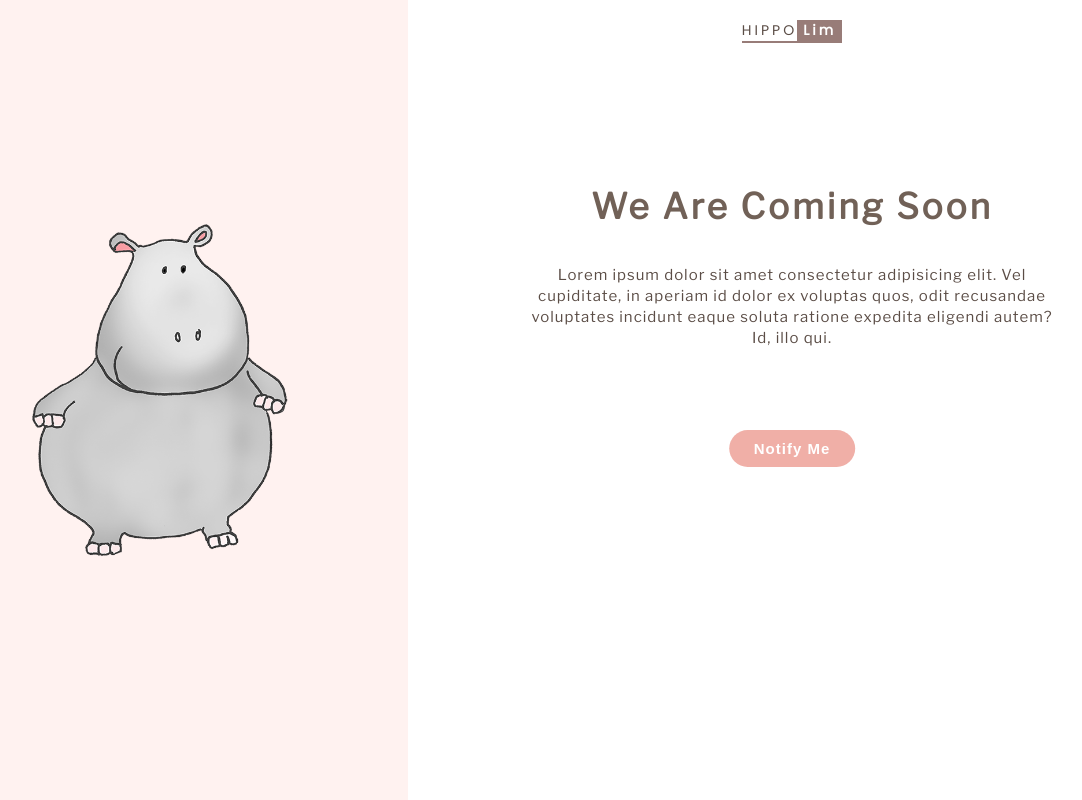
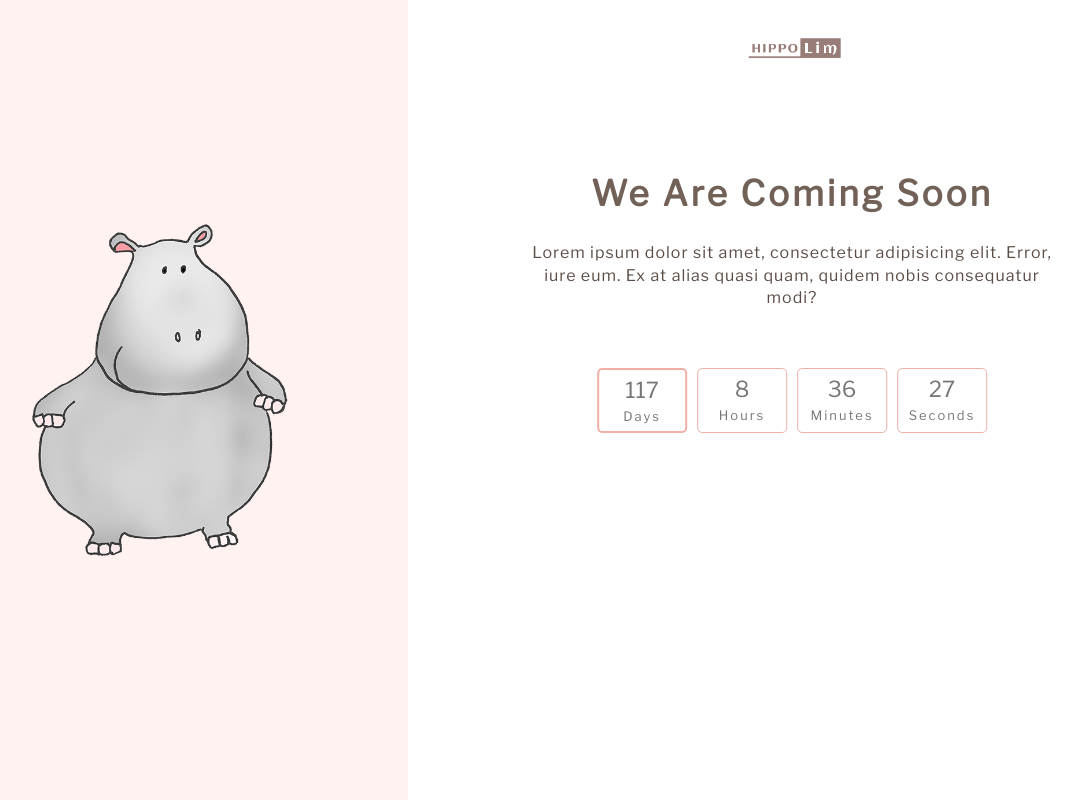
Before and after one commit to LimChorngUan/HIPPOLim, a plain HTML site: page index.html in a window 1280 px wide. Shown: the whole page, without its empty margins (104-1186 px from the left). Drawn offline with nearby package versions, Linux system fonts and the light colour scheme.

Commit message:
add countdown and logo

```diff
--- a/index.html
+++ b/index.html
@@ -1,39 +1,27 @@
 <!DOCTYPE html>
 <html lang="en">
   <head>
-  <meta charset="UTF-8">
-  <meta name="viewport" content="width=device-width, initial-scale=1.0">
-  <meta http-equiv="X-UA-Compatible" content="ie=edge">
-  <link rel="stylesheet" href="style.css" type="text/css">
+    <meta charset="UTF-8" />
+    <meta name="viewport" content="width=device-width, initial-scale=1.0" />
+    <meta http-equiv="X-UA-Compatible" content="ie=edge" />
+    <link rel="stylesheet" href="style.css" type="text/css" />
     <title>Coming Soon</title>
   </head>
   <body>
     <section class="landing">
-    <div class="landing-img">
-      <img src="images/hippo.png" alt="Cartoon Hippo">
+      <div class="landing__img">
+        <img src="images/hippo.png" alt="Cartoon Hippo" />
       </div>
-    <div class="landing-content">
-      <h2 class="logo">
-        <span class="logo-front">HIPPO</span>
-        <span class="logo-end">Lim</span>
-      </h2>
+      <div class="landing__content">
+        <img src="images/HIPPOLim Logo.png" alt="hippo lim logo" class="logo" />
         <div class="container">
           <h1 class="heading">We Are Coming Soon</h1>
-        <p class="content">Lorem ipsum dolor sit amet consectetur adipisicing elit. Vel cupiditate, in aperiam id dolor ex voluptas quos, odit
-          recusandae voluptates incidunt eaque soluta ratione expedita eligendi autem? Id, illo qui.</p>
-        <div class="cta">
-          <button type="button" class="btn-notify btn">
-            Notify Me
-          </button>
-          <form class="notify-form">
-            <div class="input-email">
-              <input placeholder="E-mail">
-            </div>
-            <div class="btn-submit btn">
-              <button disabled="disabled" type="submit">Send</button>
-            </div>
-          </form>
-        </div>
+          <p class="content">Lorem ipsum dolor sit amet, consectetur adipisicing elit. Error, iure eum. Ex at alias quasi quam, quidem nobis consequatur modi?</p>
+          <div class="countdown"></div>
+          <!-- <form action="" class="form">
+            <input type="email" validation class="email-input" placeholder="Your Email">
+            <button type="submit" class="btn">Notify Me</button>
+          </form> -->
         </div>
       </div>
     </section>
--- a/script.js
+++ b/script.js
@@ -1,2 +1,37 @@
-const notifyForm = document.querySelector(".notify-form");
-notifyForm.style.display = 'none';
+// Get the countdown element
+var countdown = document.querySelector('.countdown');
+
+// Set the launch date
+// get the time distance from 01 Jan 1970 to launchDate
+// in milliseconds!
+var launchDate = new Date('April 01 2019').getTime();
+
+// Update every second
+var interval = setInterval(() => {
+  // get current date and time
+  var now = new Date().getTime();
+
+  // get the time distance from now to launchDate
+  var distance = launchDate - now;
+
+  // Time calculations
+  var days = Math.floor(distance / (1000 * 60 * 60 * 24));
+  var hours = Math.floor((distance % (1000 * 60 * 60 * 24)) / (1000 * 60 * 60));
+  var minutes = Math.floor((distance % (1000 * 60 * 60)) / (1000 * 60));
+  var seconds = Math.floor((distance % (1000 * 60)) / 1000);
+
+  // Display results
+  countdown.innerHTML = `
+    <div>${days}<span>Days</span></div>
+    <div>${hours}<span>Hours</span></div>
+    <div>${minutes}<span>Minutes</span></div>
+    <div>${seconds}<span>Seconds</span></div>
+  `;
+
+  // Check if launchDate is passed
+  if (distance < 0) {
+    clearInterval(interval);
+    countdown.style.color = "#5b4d46";
+    countdown.innerHTML = "Launched!"
+  }
+}, 1000);
--- a/style.css
+++ b/style.css
@@ -1,7 +1,7 @@
 /*
 
 */
-@import url('https://fonts.googleapis.com/css?family=Libre+Franklin|Poppins');
+@import url("https://fonts.googleapis.com/css?family=Libre+Franklin|Poppins");
 
 * {
   margin: 0;
@@ -16,13 +16,12 @@ html {
   --color-dark-pink: #987c78;
   --color-light-brown: #716157;
   --color-dark-brown: #5b4d46;
-  --color-gray: #979797;
+  --color-gray: #777777;
 }
 
 body {
   box-sizing: border-box;
-  font-family: 'Libre Franklin', sans-serif;
-
+  font-family: "Libre Franklin", sans-serif;
 }
 
 /* Most Outer Container */
@@ -33,23 +32,22 @@ body {
 }
 
 /* Image: Hippo */
-.landing-img {
+.landing__img {
   position: relative;
   background-color: rgba(255, 222, 218, 0.4);
-
 }
 
-.landing-img img {
+.landing__img img {
   display: inline-block;
   width: 60%;
   position: absolute;
   top: 50%;
   left: 50%;
-  transform: translate(-50%, -50%)
+  transform: translate(-50%, -50%);
 }
 
 /* Coming Soon Container*/
-.landing-content {
+.landing__content {
   text-align: center;
   padding: 2rem 3rem;
   position: relative;
@@ -65,27 +63,9 @@ body {
 /* Logo */
 .logo {
   display: inline-block;
-  font-family: "Poppins", sans-serif;
-  font-size: 1.4rem;
-  color: var(--color-dark-brown);
-  border-bottom: 2px solid var(--color-dark-pink);
-  margin-bottom: 20%;
-}
-
-.logo-front {
-  float: left;
-  letter-spacing: 0.3rem;
-  font-weight: 400;
-}
-
-.logo-end {
-  display: inline-block;
-  width: 4.5rem;
-  text-align: center;
-  letter-spacing: 0.3rem;
-  background-color: var(--color-dark-pink);
-  color: #fff;
-  font-weight: 700;
+  width: 120px;
+  margin-top: 2%;
+  margin-bottom: 15%;
 }
 
 /* Content */
@@ -93,27 +73,73 @@ body {
   font-size: 3.5rem;
   letter-spacing: 0.3rem;
   color: var(--color-light-brown);
-  margin-bottom: 7%;
+  margin-bottom: 5%;
 }
 
 .content {
-  font-size: 1.5rem;
+  font-size: 1.6rem;
   line-height: 1.4;
   letter-spacing: 0.1rem;
   color: var(--color-dark-brown);
+  margin-bottom: 10%;
+}
+
+/* Countdown */
+.countdown {
+  font-size: 2.2rem;
+  color: white;
+  display: flex;
+  justify-content: center;
+  align-content: center;
+  text-align: center;
   margin-bottom: 15%;
 }
 
-/* Button */
+.countdown div {
+  width: 9rem;
+  color: var(--color-gray);
+  border: solid 0.07rem var(--color-medium-pink);
+  border-radius: 0.5rem;
+  padding: 0.7rem 0.5rem;
+  margin: 0.5rem;
+}
+
+.countdown div:first-child {
+  border-width: 0.2rem;
+}
+
+.countdown span {
+  display: block;
+  font-size: 1.3rem;
+  letter-spacing: 0.2rem;
+  margin-top: 0.5rem;
+}
+
+/*
+.form {
+  display: flex;
+  justify-content: center;
+}
+
+.email-input {
+  padding: 1.5rem;
+  border: 1px solid var(--color-medium-pink);
+  border-radius: 15px 0 0 15px;
+  font-size: 1.3rem;
+  letter-spacing: 0.2rem;
+  color: var(--color-gray);
+}
+
+
 .btn {
   display: inline-block;
-  padding: 1rem 2.5rem;
-  border: none;
-  border-radius: 100px;
-  font-size: 1.5rem;
-  font-weight: 700;
-  letter-spacing: 0.1rem;
+  padding: 1.5rem;
+  border: 1px solid var(--color-medium-pink);
+  border-radius: 0 15px 15px 0;
+  font-size: 1.3rem;
+  font-weight: 600;
+  text-transform: uppercase;
+  letter-spacing: 0.2rem;
   background-color: var(--color-medium-pink);
   color: #fff;
-  outline: none;
-}
+} */
```
Also changed, not shown: images/HIPPOLim Logo.png (added). Lines whose indentation alone changed are shown as unchanged.
